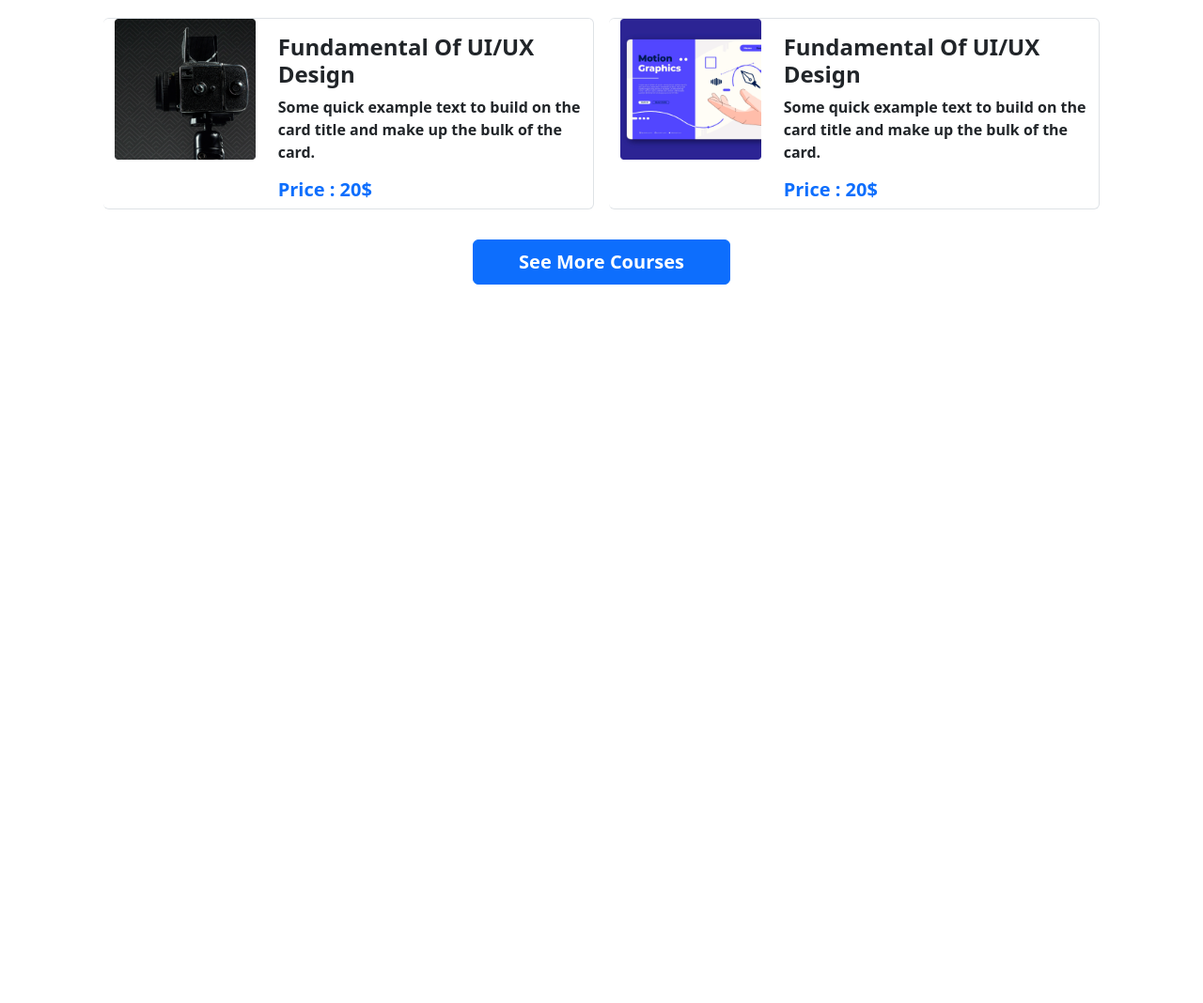
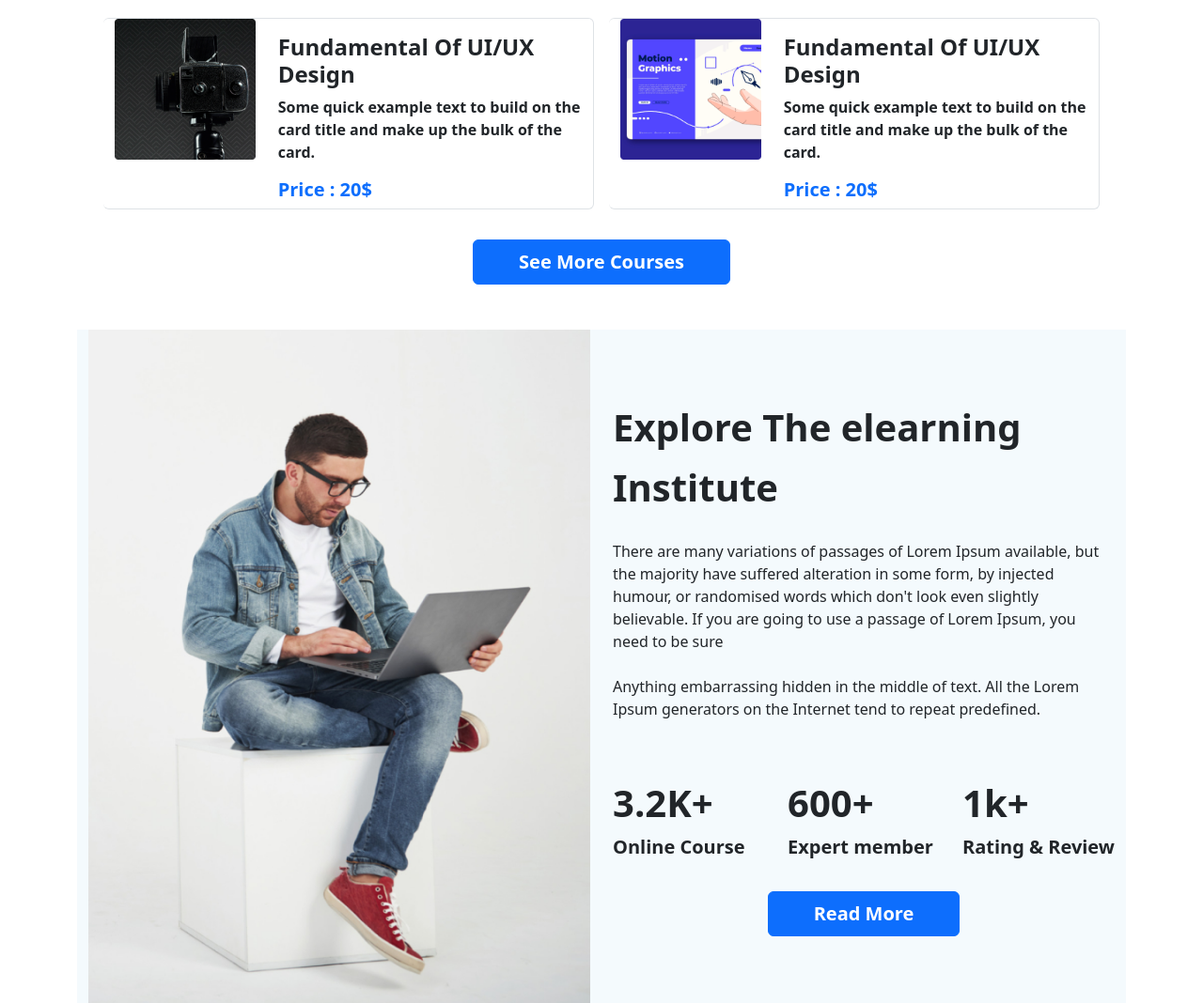
Before and after one commit to HossainSahadat/e-learning, a plain HTML site: page index.html in a window 1280 px wide. Shown: the part 1515-2583 px from the top of the page at 94% size. Before the commit the page ends 1818 px from the top, so only its background shows below. Drawn offline with nearby package versions, Linux system fonts and the light colour scheme.

Commit message:
explore part added

```diff
--- a/index.html
+++ b/index.html
@@ -228,6 +228,47 @@
             </div>
         </section>
         <!-- Course part end -->
+        <!-- explore part start -->
+        <section class="container mt-5 e-learning-bg">
+            <div class="row">
+                <div class="col-lg-6 col-md-6 col-sm-12">
+                    <img class="img-fluid w-80" src="images/working.png" alt="" srcset="">
+                </div>
+                <div class="col-lg-6 col-md-6 col-sm-12 d-flex align-items-center">
+                    <div>
+                        <h1 class="fs-1 fw-bold py-2">Explore The elearning</h1>
+                        <h1 class="fs-1 fw-bold">Institute</h1>
+                        <p class="fs-6 fw-semiblod w-70 m-auto py-4">There are many variations of passages of Lorem
+                            Ipsum available, but the
+                            majority have suffered alteration in some form, by injected humour, or
+                            randomised words which don't look even slightly believable. If you are going
+                            to use a passage of Lorem Ipsum, you need to be sure</p>
+                        <p>Anything embarrassing hidden in the middle of text. All the Lorem Ipsum
+                            generators on the Internet tend to repeat predefined.</p>
+                        <div class="row">
+                            <div class="col-lg-4 col-md-6 col-sm-6 col-6">
+                                <h1 class="fs-1 fw-bold pt-5">3.2K+</h1>
+                                <p class="fs-5 fw-semibold">Online Course</p>
+                            </div>
+                            <div class="col-lg-4 col-md-6 col-sm-6 col-6">
+                                <h1 class="fs-1 fw-bold pt-5">600+</h1>
+                                <p class="fs-5 fw-semibold">Expert member</p>
+                            </div>
+                            <div class="col-lg-4 col-md-6 col-sm-6 col-6">
+                                <h1 class="fs-1 fw-bold pt-5">1k+</h1>
+                                <p class="fs-5 fw-semibold">Rating & Review</p>
+                            </div>
+                        </div>
+                        <div class="d-flex justify-content-center mt-3">
+                            <button class="btn btn-primary fs-5 fw-semibold px-5 py-2">Read More</button>
+                        </div>
+
+                    </div>
+                </div>
+            </div>
+
+        </section>
+        <!-- explore part end -->
 
     </header>
     <main>
--- a/style.css
+++ b/style.css
@@ -11,6 +11,6 @@
     margin-top: 120px;
 }
 
-.panda-img {
-    width: 100%;
+.e-learning-bg {
+    background-color: #F4FAFD;
 }
```
